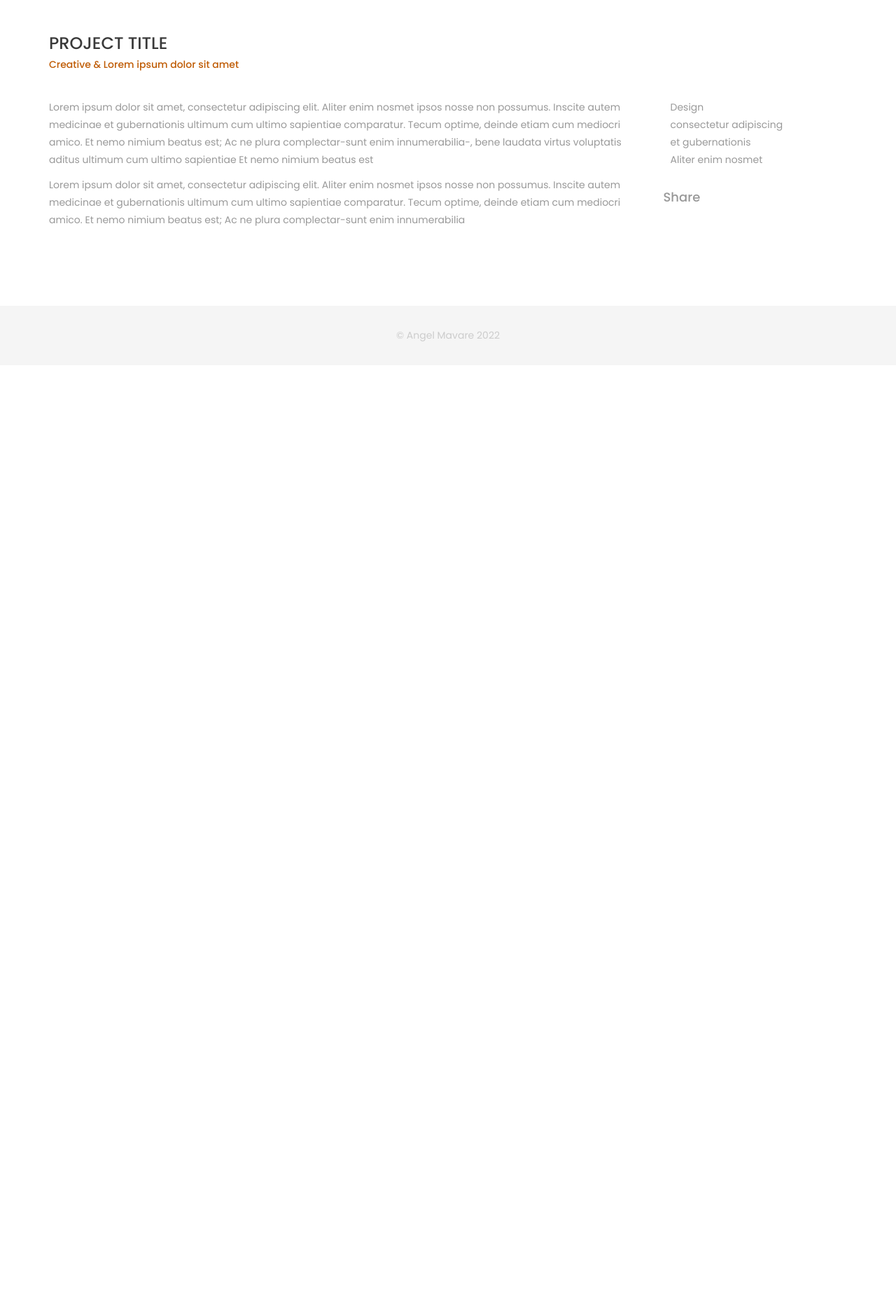
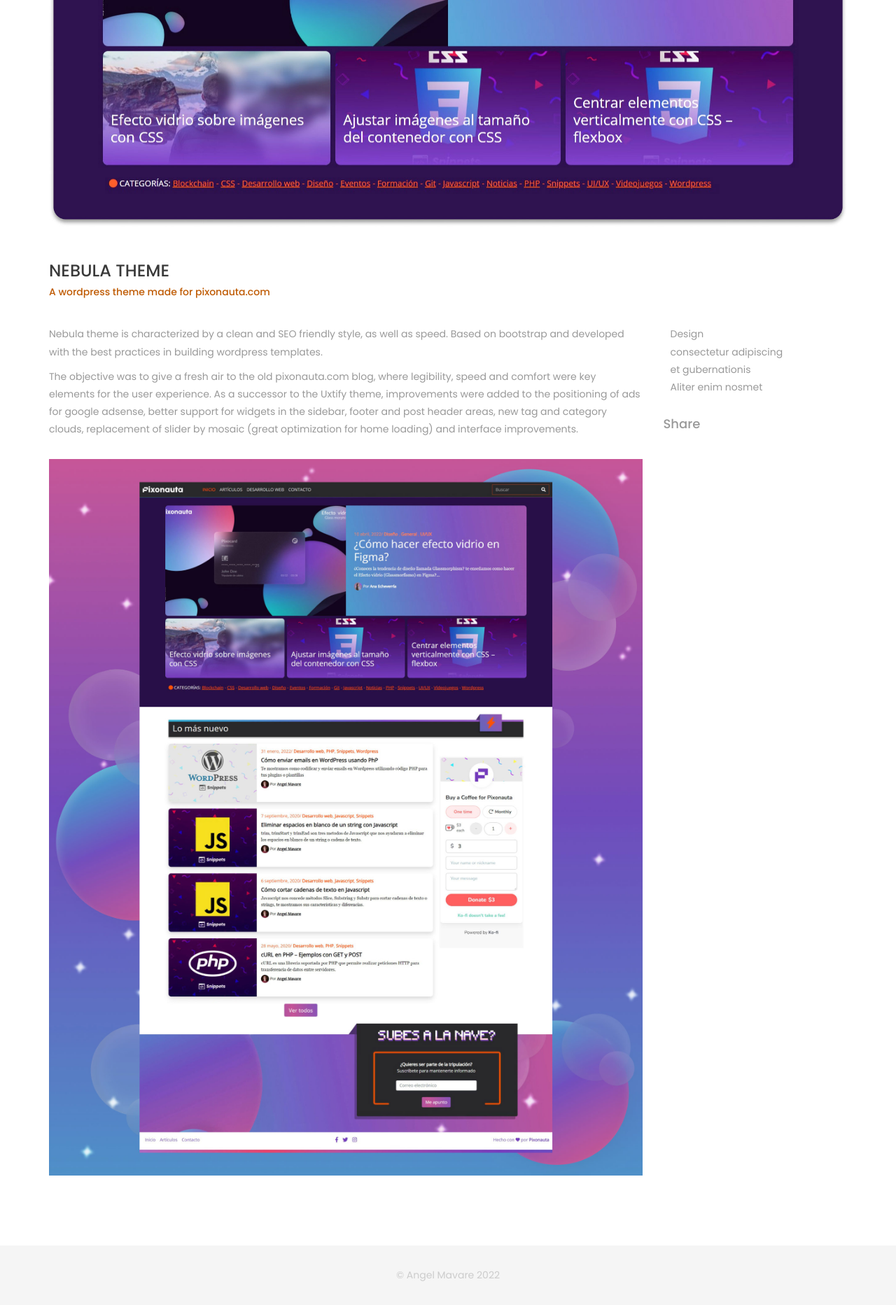
Before and after one commit to angelmavare/angelmavare.pixonauta.com, a PHP site: page /project-nebula-theme.php in a window 1280 px wide. Shown: the part 818-2683 px from the top of the page at 70% size. Before the commit the page ends 1306 px from the top, so only its background shows below. Run offline with PHP 8.4, Linux system fonts and the light colour scheme.

Commit message:
nebula content

```diff
--- a/project-nebula-theme.php
+++ b/project-nebula-theme.php
@@ -10,20 +10,23 @@
     <!-- main-container -->
     <div class="container main-container">
         <div class="col-md-12">
-            <img src="assets/img/portfolio/ipad-nebula8.jpg" alt="" class="img-responsive" />
+            <img src="assets/img/portfolio/nebula-theme/nebula-fig.jpg" alt="" class="img-responsive" />
             <div class="h-30"></div>
         </div>
 
         <div class="col-md-12">
-            <h3 class="text-uppercase">project title</h3>
-            <h5>Creative & Lorem ipsum dolor sit amet</h5>
+            <h3 class="text-uppercase">Nebula theme</h3>
+            <h5>A wordpress theme made for pixonauta.com</h5>
             <div class="h-30"></div>
         </div>
 
         <div class="col-md-9">
-            <p>Lorem ipsum dolor sit amet, consectetur adipiscing elit. Aliter enim nosmet ipsos nosse non possumus. Inscite autem medicinae et gubernationis ultimum cum ultimo sapientiae comparatur. Tecum optime, deinde etiam cum mediocri amico. Et nemo nimium beatus est; Ac ne plura complectar-sunt enim innumerabilia-, bene laudata virtus voluptatis aditus ultimum cum ultimo sapientiae Et nemo nimium beatus est </p>
+            <p>Nebula theme is characterized by a clean and SEO friendly style, as well as speed. Based on bootstrap and developed with the best practices in building wordpress templates.</p>
 
-            <p>Lorem ipsum dolor sit amet, consectetur adipiscing elit. Aliter enim nosmet ipsos nosse non possumus. Inscite autem medicinae et gubernationis ultimum cum ultimo sapientiae comparatur. Tecum optime, deinde etiam cum mediocri amico. Et nemo nimium beatus est; Ac ne plura complectar-sunt enim innumerabilia </p>
+            <p>The objective was to give a fresh air to the old pixonauta.com blog, where legibility, speed and comfort were key elements for the user experience. As a successor to the Uxtify theme, improvements were added to the positioning of ads for google adsense, better support for widgets in the sidebar, footer and post header areas, new tag and category clouds, replacement of slider by mosaic (great optimization for home loading) and interface improvements.</p>
+
+
+            <img src="assets/img/portfolio/nebula-theme/nebula-home-bg2.jpg" alt="nebula-theme" title="nebula theme home" class="img-responsive" style="margin-top:30px;" />
         </div>
 
         <div class="col-md-3">
```
Also changed, not shown: assets/img/portfolio/cdmarin/cdmarinmockup-crop.jpg (added), assets/img/portfolio/nebula-theme/nebula-fig.jpg (added), assets/img/portfolio/nebula-theme/nebula-home-bg2.jpg (added), assets/img/portfolio/portfolio.jpg (added).
